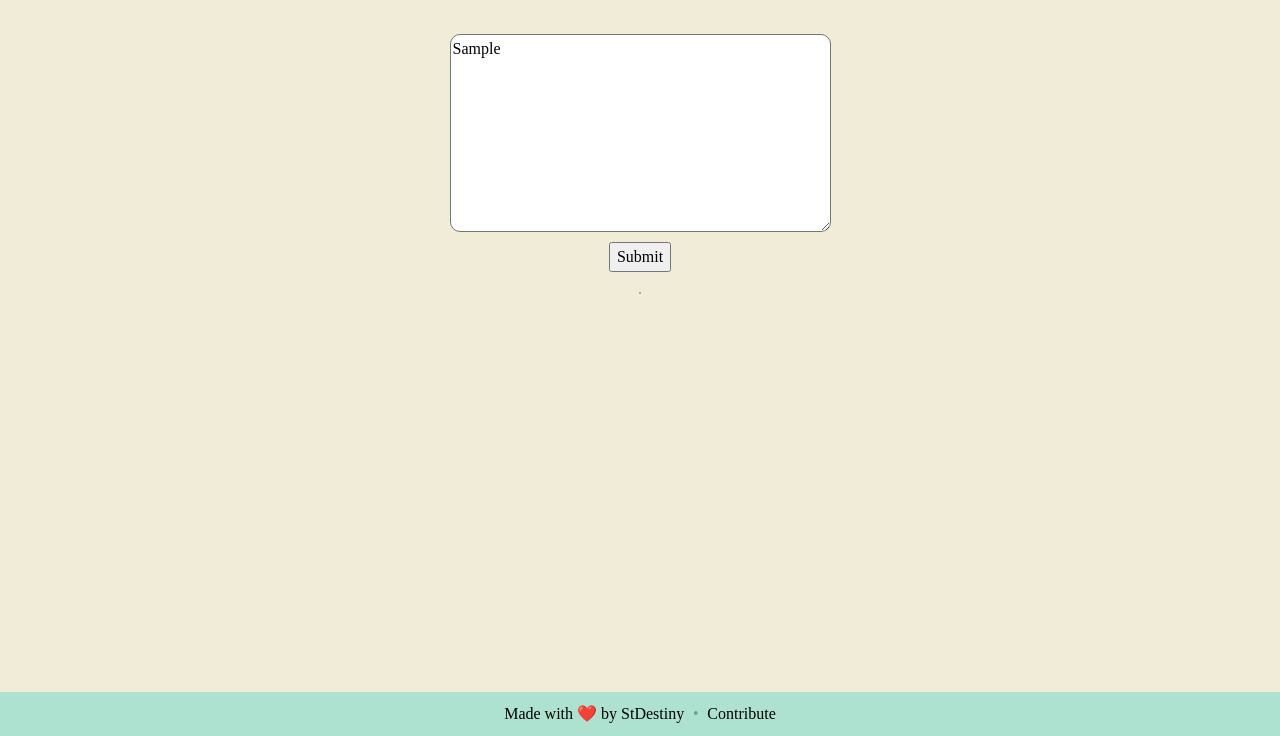
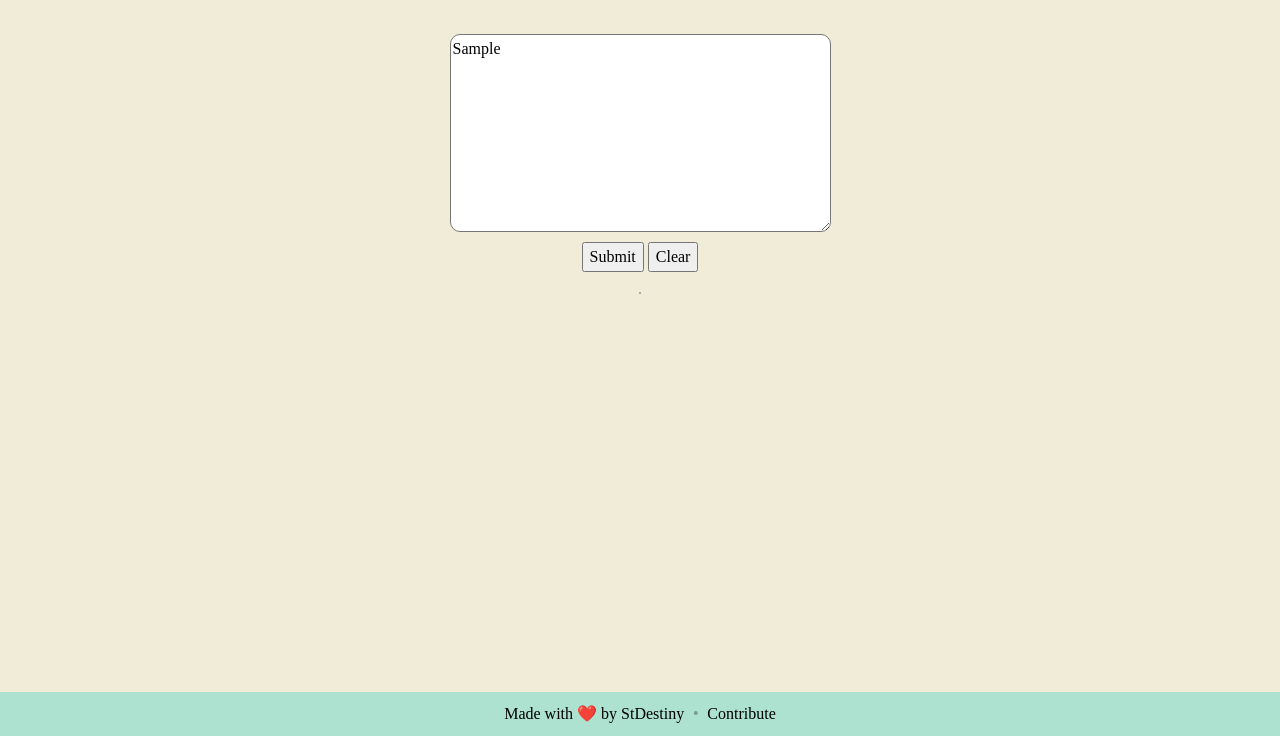
Before and after one commit to StDensity/json-to-flashcards, a plain HTML site: page index.html in a window 1280 px wide. Both pictures are taken after typing "Sample" into the empty fields and a click on the button "Submit". Shown: the part 64-800 px from the top of the page. Drawn offline with Linux system fonts and the light colour scheme.

Commit message:
Add clear button for the textarea

```diff
--- a/index.html
+++ b/index.html
@@ -9,7 +9,7 @@
       <title>Document</title>
    </head>
    <body>
-      <div >
+      <div>
          <h1 class="title">JSON to Cards</h1>
          <form class="jsonForm">
             <textarea
@@ -24,7 +24,10 @@
                 ]'
             ></textarea>
             <!-- <input id="jsonInput"> -->
+            <div class="jsonFormButtonContainer">
                <button type="button" id="jsonSubmit">Submit</button>
+               <button type="button" id="clearButton">Clear</button>
+            </div>
          </form>
          <div id="flashCardContainer"></div>
       </div>
@@ -41,9 +44,14 @@
       </div> -->
 
       <div class="footer">
-        Made with ❤️ by <a href="https://stdestiny.net" target="_blank">StDestiny</a>
+         Made with ❤️ by
+         <a href="https://stdestiny.net" target="_blank">StDestiny</a>
          <span class="footer-separator">•</span>
-        <a href="https://github.com/StDensity/json-to-flashcards" target="_blank">Contribute</a>
+         <a
+            href="https://github.com/StDensity/json-to-flashcards"
+            target="_blank"
+            >Contribute</a
+         >
       </div>
    </body>
 </html>
--- a/script.js
+++ b/script.js
@@ -1,4 +1,11 @@
-let jsonData = document.querySelector("#jsonInput");
+const jsonTextArea = document.querySelector("#jsonInput");
+
+let jsonData;
+
+const clearButton = document.querySelector("#clearButton");
+clearButton.addEventListener("click", () => {
+   jsonTextArea.value = "";
+});
 
 const flashCardContainer = document.querySelector("#flashCardContainer");
 
@@ -7,7 +14,7 @@ flashCardTop.id = "flashCardTop";
 
 const submitButton = document.querySelector("#jsonSubmit");
 submitButton.addEventListener("click", () => {
-   jsonData = JSON.parse(jsonData.value);
+   jsonData = JSON.parse(jsonTextArea.value);
    flashCardController();
 });
 
```
Lines whose indentation alone changed are shown as unchanged.
